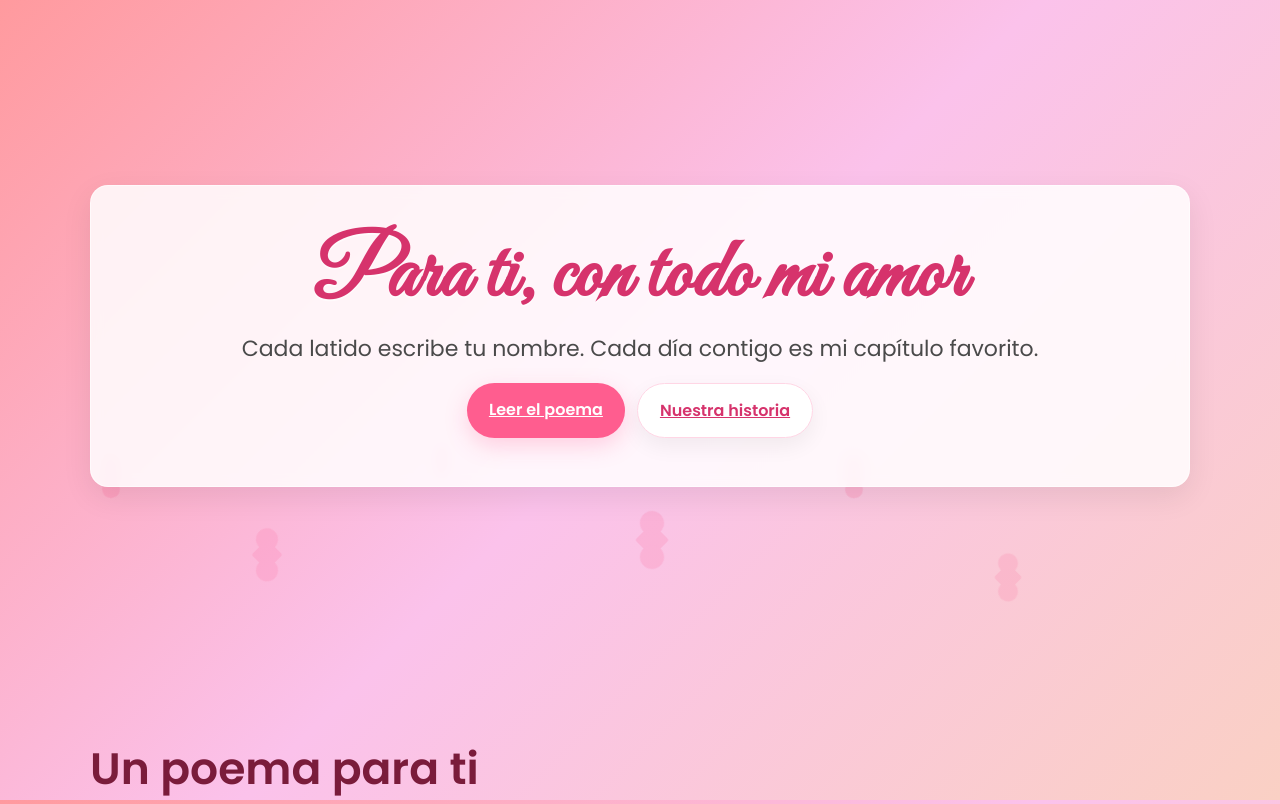
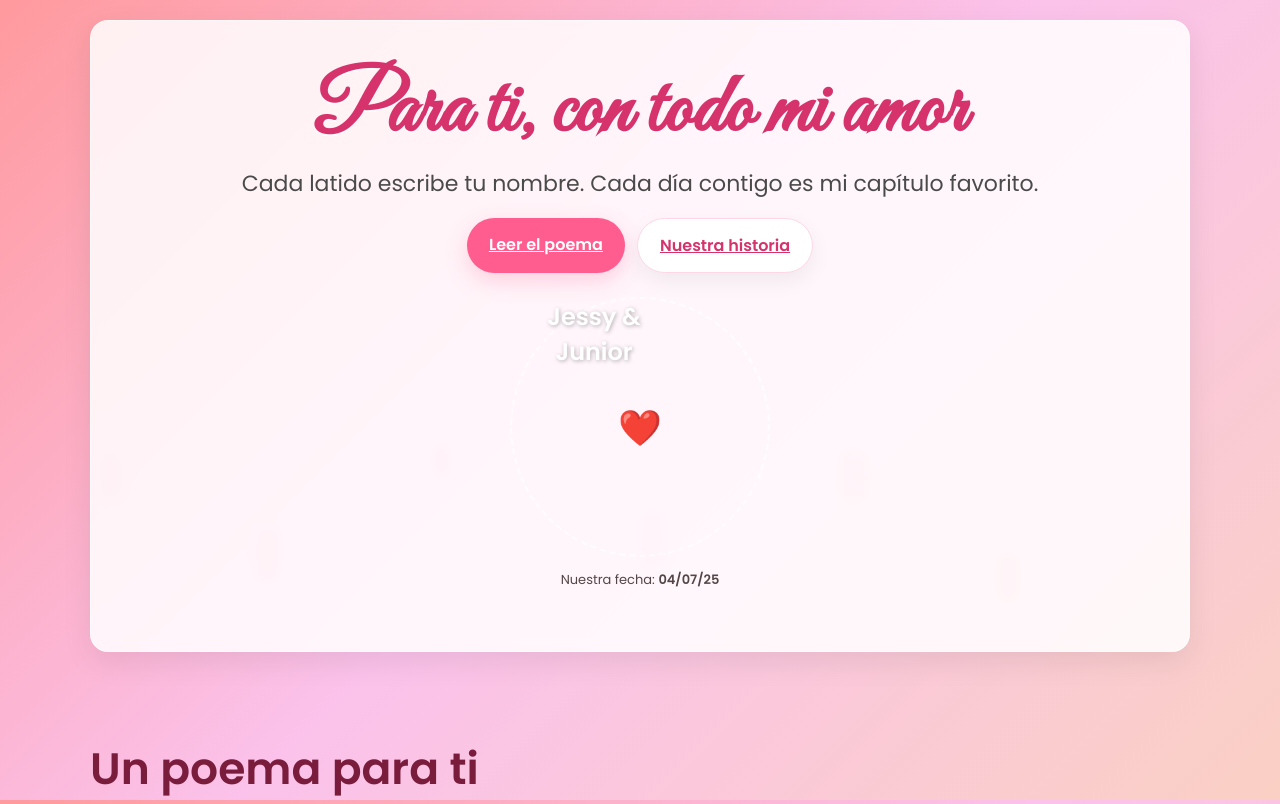
Before and after one commit to tilin2025/tilin2025.github.re, a plain HTML site: page index.html in a window 1280 px wide. Shown: the top 804 px of the page. Drawn offline with Linux system fonts and the light colour scheme.

Commit message:
Update index.html

```diff
--- a/index.html
+++ b/index.html
@@ -100,6 +100,37 @@
     footer.site{ text-align:center; padding:34px 0 60px; color:#5e2d3a }
     .signature{ font-family:"Great Vibes", cursive; font-size:34px; color:#b11e52 }
     .small{ font-size:13px; opacity:.8 }
+
+    /* --- NUEVO: animación de nombres (NO se borró nada, solo se añadió) --- */
+    .animacion {
+      position: relative;
+      width: 260px;
+      height: 260px;
+      margin: 24px auto 0;
+      border-radius: 50%;
+      border: 2px dashed rgba(255,255,255,0.6);
+    }
+    .animacion span {
+      position: absolute;
+      font-size: 1.5rem;
+      font-weight: 700;
+      color: #fff;
+      text-shadow: 1px 1px 4px rgba(0,0,0,0.3);
+      animation: girar 10s linear infinite;
+    }
+    @keyframes girar {
+      0%   { transform: rotate(0deg) translateX(110px) rotate(0deg); }
+      100% { transform: rotate(360deg) translateX(110px) rotate(-360deg); }
+    }
+    .corazon {
+      position: absolute;
+      top: 50%;
+      left: 50%;
+      transform: translate(-50%,-50%);
+      font-size: 2.2rem;
+      color: #ff4d6d;
+      pointer-events: none;
+    }
   </style>
 </head>
 <body>
@@ -120,6 +151,13 @@
         <a class="btn" href="#poema">Leer el poema</a>
         <a class="btn secondary" href="#historia">Nuestra historia</a>
       </div>
+
+      <!-- NUEVO: Animación de nombres (agregado sin borrar nada) -->
+      <div class="animacion" aria-label="Nombres animados">
+        <span>Jessy &amp; Junior</span>
+        <div class="corazon" aria-hidden="true">❤️</div>
+      </div>
+      <p class="small">Nuestra fecha: <strong>04/07/25</strong></p>
     </div>
   </header>
 
```
